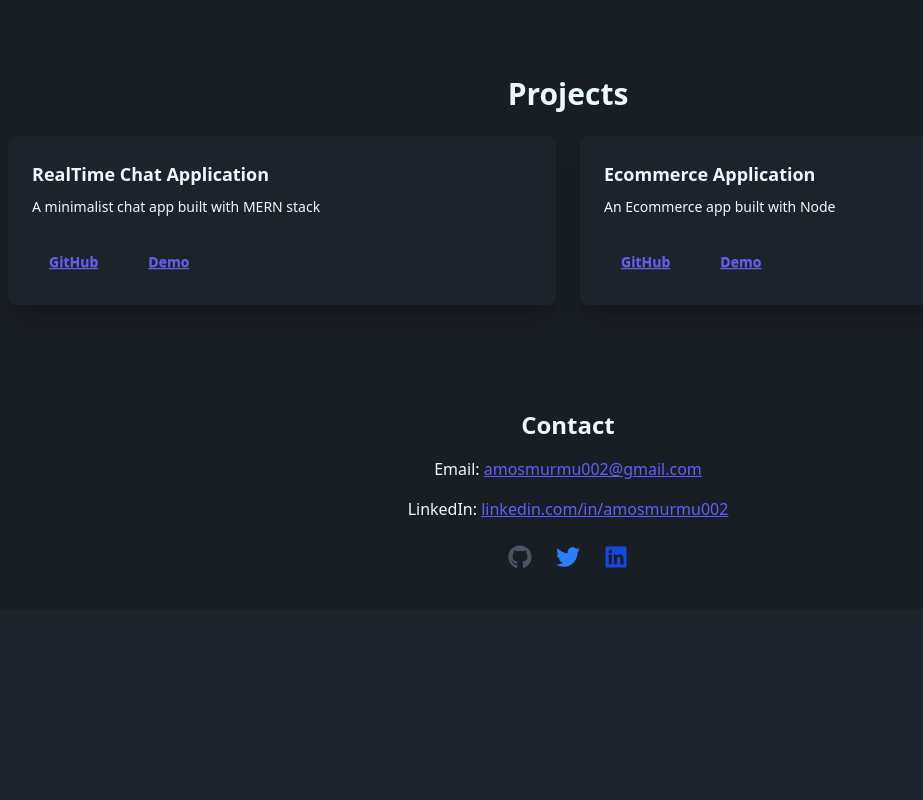
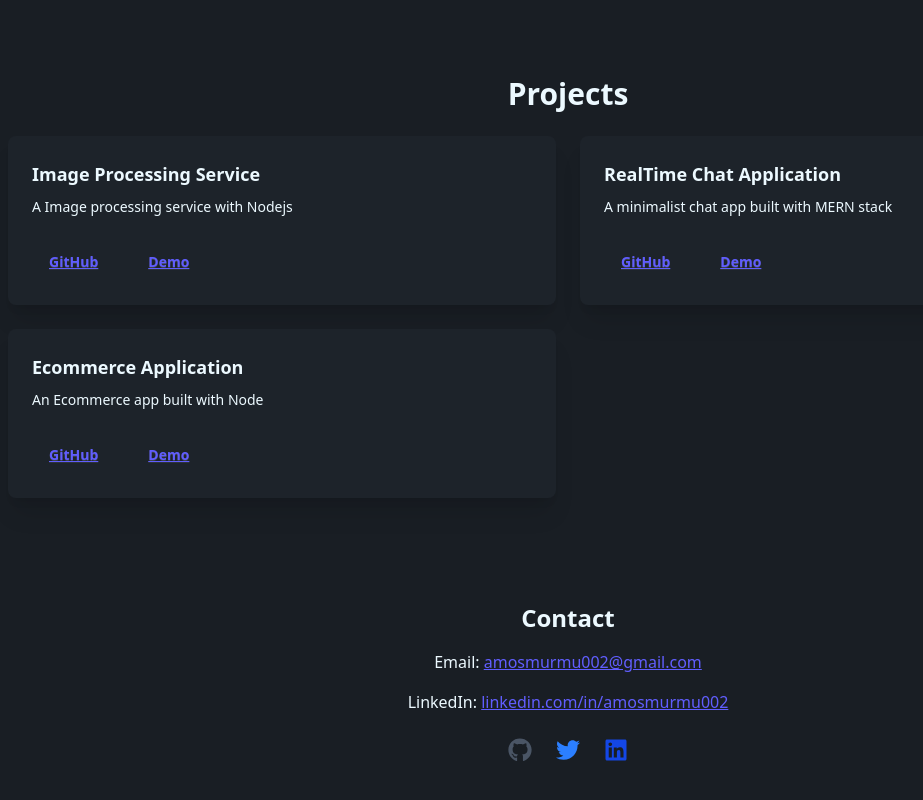
Before and after one commit to amosmurmu/amosmurmu.github.io, a React (Vite) app: page / in a window 1280 px wide. Shown: the part 1336-2136 px from the top of the page, without its empty margins (72-995 px from the left). Before the commit the page ends 1945 px from the top, so only its background shows below. Built offline with nearby package versions, Linux system fonts and the light colour scheme.

Commit message:
fix:added image processing system

```diff
--- a/src/components/Projects.jsx
+++ b/src/components/Projects.jsx
@@ -1,4 +1,11 @@
 const projects = [
+  {
+    title: "Image Processing Service",
+    description: "A Image processing service with Nodejs",
+    techStack: ["TypeScript", "RESTAPI", "Redis", "BullMQ", "Node", "Express"],
+    github: "https://github.com/amosmurmu/image_processing_system",
+    demo: "https://image-processing-system-7j50.onrender.com/api/file",
+  },
   {
     title: "RealTime Chat Application",
     description: "A minimalist chat app built with MERN stack",
```
